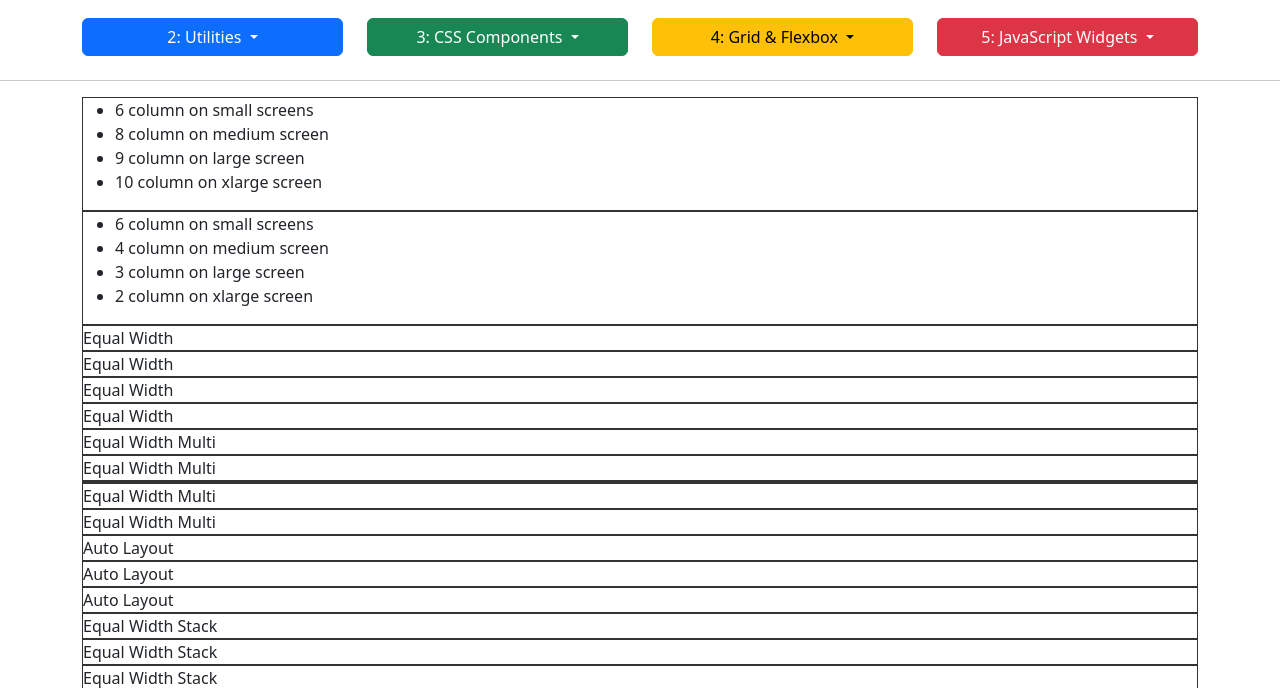
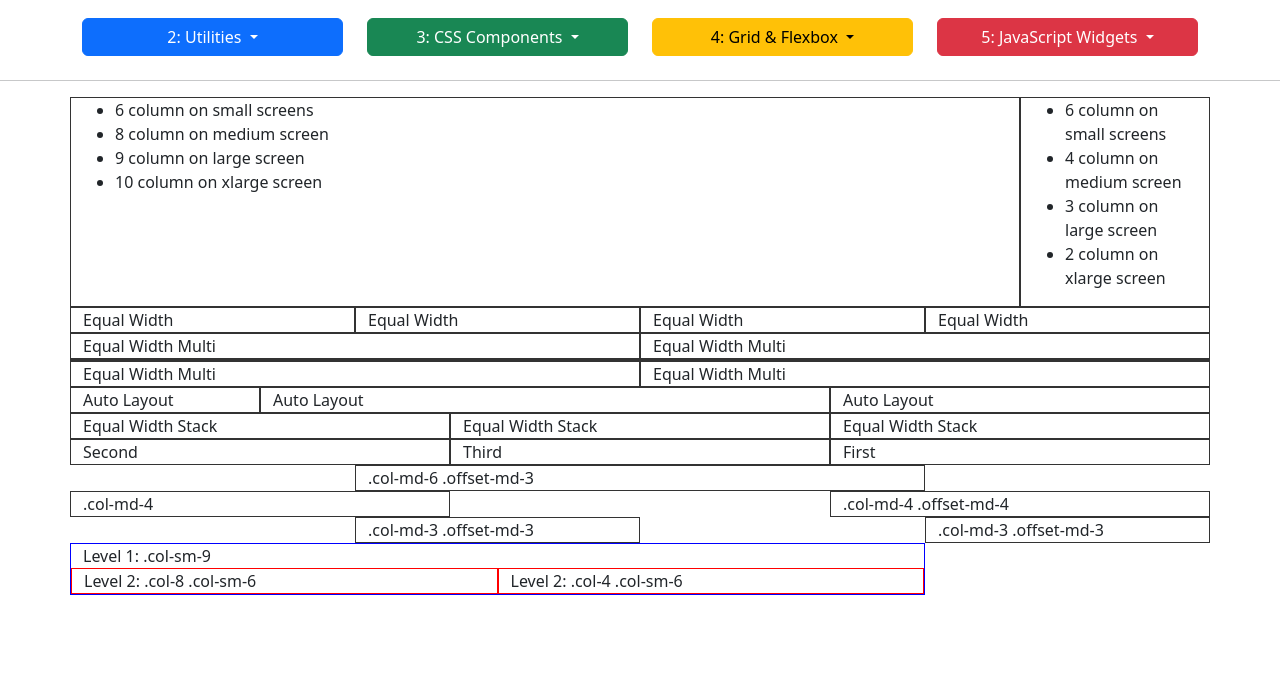
Before and after one commit to mustang81/bootstrap, a plain HTML site: page 4_2_grid_system.html in a window 1280 px wide. Shown: the part 107-795 px from the top of the page. Drawn offline with nearby package versions, Linux system fonts and the light colour scheme.

Commit message:
commited

```diff
--- a/4_2_grid_system.html
+++ b/4_2_grid_system.html
@@ -89,8 +89,8 @@
     <!--####################START HERE####################-->
 
     <!-- RESPONSIVE GRID -->
-    <div>
-      <div style="border:1px solid #333">
+    <div class="row">
+      <div class="col-sm-6 col-md-8 col-lg-9 col-xl-10"  style="border:1px solid #333">
         <ul>
           <li>6 column on small screens</li>
           <li>8 column on medium screen</li>
@@ -98,7 +98,7 @@
           <li>10 column on xlarge screen</li>
         </ul>
       </div>
-      <div style="border:1px solid #333">
+      <div class="col-sm-6 col-md-4 col-lg-3 col-xl-2"  style="border:1px solid #333">
         <ul>
           <li>6 column on small screens</li>
           <li>4 column on medium screen</li>
@@ -109,75 +109,75 @@
     </div>
 
     <!-- EQUAL WIDTH -->
-    <div>
-      <div style="border:1px solid #333">Equal Width</div>
-      <div style="border:1px solid #333">Equal Width</div>
-      <div style="border:1px solid #333">Equal Width</div>
-      <div style="border:1px solid #333">Equal Width</div>
+    <div class="row">
+      <div class="col" style="border:1px solid #333">Equal Width</div>
+      <div class="col" style="border:1px solid #333">Equal Width</div>
+      <div class="col" style="border:1px solid #333">Equal Width</div>
+      <div class="col" style="border:1px solid #333">Equal Width</div>
     </div>
 
     <!-- EQUAL WIDTH MULTI ROW -->
-    <div>
-      <div style="border:1px solid #333">Equal Width Multi</div>
-      <div style="border:1px solid #333">Equal Width Multi</div>
+    <div class="row">
+      <div class="col" style="border:1px solid #333">Equal Width Multi</div>
+      <div class="col" style="border:1px solid #333">Equal Width Multi</div>
       <div style="border:1px solid #333"></div>
-      <div style="border:1px solid #333">Equal Width Multi</div>
-      <div style="border:1px solid #333">Equal Width Multi</div>
+      <div class="col" style="border:1px solid #333">Equal Width Multi</div>
+      <div class="col" style="border:1px solid #333">Equal Width Multi</div>
     </div>
 
     <!-- AUTO LAYOUT -->
-    <div>
-      <div style="border:1px solid #333">Auto Layout</div>
-      <div style="border:1px solid #333">Auto Layout</div>
-      <div style="border:1px solid #333">Auto Layout</div>
+    <div class="row">
+      <div class="col" style="border:1px solid #333">Auto Layout</div>
+      <div class="col-6"style="border:1px solid #333">Auto Layout</div>
+      <div class="col-4"style="border:1px solid #333">Auto Layout</div>
     </div>
 
     <!-- EQUAL WIDTH STACKED -->
-    <div>
-      <div style="border:1px solid #333">Equal Width Stack</div>
-      <div style="border:1px solid #333">Equal Width Stack</div>
-      <div style="border:1px solid #333">Equal Width Stack</div>
+    <div class="row">
+      <div class="col-sm-4" style="border:1px solid #333">Equal Width Stack</div>
+      <div class="col-sm-4" style="border:1px solid #333">Equal Width Stack</div>
+      <div class="col-sm-4" style="border:1px solid #333">Equal Width Stack</div>
     </div>
 
     <!-- ORDERING -->
-    <div>
-      <div style="border:1px solid #333">
+    <div class="row">
+      <div class="col order-3" style="border:1px solid #333">
         First
       </div>
-      <div style="border:1px solid #333">
+      <div class="col orer-2" style="border:1px solid #333">
         Second
       </div>
-      <div style="border:1px solid #333">
+      <div class="col order-1" style="border:1px solid #333">
         Third
       </div>
     </div>
 
     <!-- OFFSETTING -->
-    <div>
+    <div class="row">
       <!-- 6 column div offset by 3 -->
-      <div style="border:1px solid #333">.col-md-6 .offset-md-3</div>
+      <div class="col-md-6 offset-md-3" style="border:1px solid #333">.col-md-6 .offset-md-3</div>
     </div>
-    <div>
+    <div class="row">
       <!-- 2 4 column divs, the second offset by 4 -->
-      <div style="border:1px solid #333">.col-md-4</div>
-      <div style="border:1px solid #333">.col-md-4 .offset-md-4</div>
+      <div class="col-md-4" style="border:1px solid #333">.col-md-4</div>
+      <div class="col-md-4 offset-md-4" style="border:1px solid #333">.col-md-4 .offset-md-4</div>
     </div>
 
-    <div>
+    <div class="row">
       <!-- 2 3 column divs, both offset by 3 -->
-      <div style="border:1px solid #333">.col-md-3 .offset-md-3</div>
-      <div style="border:1px solid #333">.col-md-3 .offset-md-3</div>
+      <div class="col-md-3 offset-md-3" style="border:1px solid #333">.col-md-3 .offset-md-3</div>
+      <div class="col-md-3 offset-md-3" style="border:1px solid #333">.col-md-3 .offset-md-3</div>
     </div>
 
     <!-- NESTING -->
-    <div>
-      <div style="border:1px solid blue">
+    <div class="row">
+      <div class="col-sm-9" style="border:1px solid blue">
         Level 1: .col-sm-9
-        <div>
-          <div style="border:1px solid red">
+        <div class="row">
+          <div class="col-8 col-sm-6" style="border:1px solid red">
             Level 2: .col-8 .col-sm-6
           </div>
-          <div style="border:1px solid red">
+          <div class="col-4 col-sm-6" style="border:1px solid red">
             Level 2: .col-4 .col-sm-6
           </div>
         </div>
```
Also changed, not shown: 4_3_grid_alignment.html (+11 -11 lines), 4_4_flexbox.html (+29 -22 lines), 4_5_auto_margins_wrapping_order.html (+9 -9 lines).
